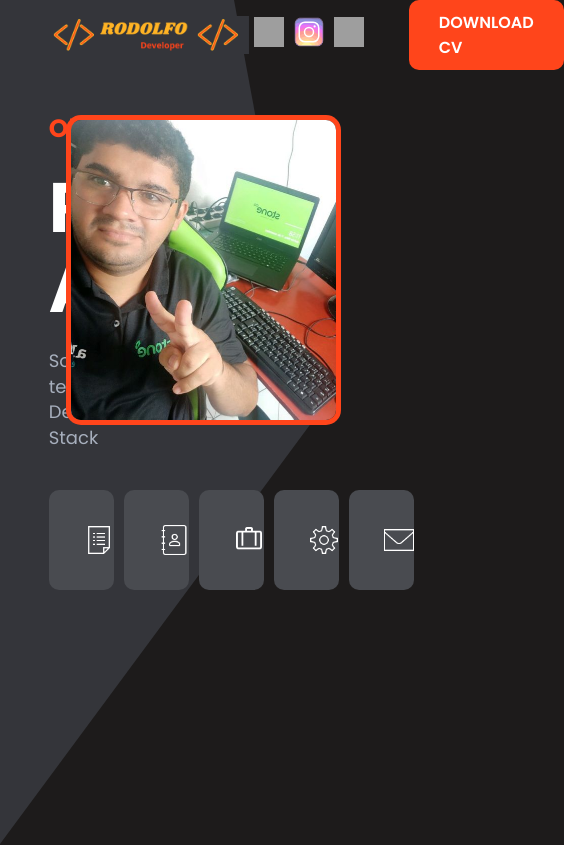
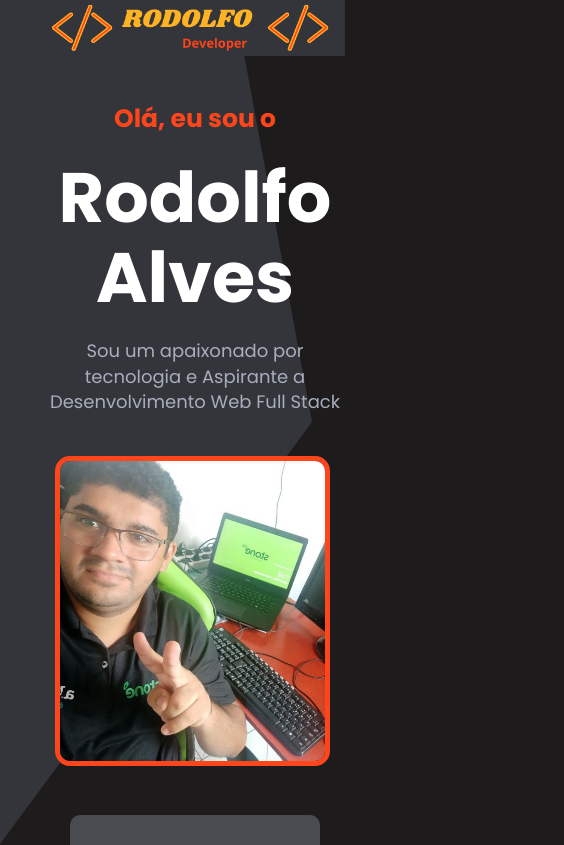
Before and after one commit to rodolfoalvesg/portifolio-react, a React (Create React App) app: page / in a window 390 px wide. Shown: the top 845 px of the page, 564 px wide, since content can reach past the window. Built offline with nearby package versions, Linux system fonts and the light colour scheme; grey boxes are pictures that could not be loaded.

Commit message:
added responsive

```diff
--- a/src/components/Experience/index.jsx
+++ b/src/components/Experience/index.jsx
@@ -11,9 +11,8 @@ export function Experience() {
           <h1>Educação & Habilidades</h1>
         </HeaderProfile>
 
-
         <Section>
-          <div>
+          <div className="box-1">
               <HeaderCards>
                 <h2>Educação</h2>
                 <span className="shape"></span>
@@ -30,20 +29,20 @@ export function Experience() {
                   <h3>CTD - Certified Tech Developer</h3>
                   <span>Digital House</span>
                   <p>Certificação em Web Full Stack, desenvolvida por parceiros como Mercado Livre e Globant.</p>
-                  <span className="data">2020 - 2023</span>
+                  <span className="data">2021 - 2023</span>
                 </CardExperiences>
 
                 <CardExperiences>
-                  <h3>CST em Back-end</h3>
-                  <span>Ampli - Anhanguera</span>
-                  <p>Curso Superior de Tecnologia em Back-end.</p>
-                  <span className="data">2020 - 2023</span>
+                  <h3>Engenharia de Software</h3>
+                  <span>Ampli Educacional</span>
+                  <p>Curso Superior de Engenharia de Software.</p>
+                  <span className="data">2021 - 2024</span>
                 </CardExperiences>
 
-                <HeaderCards>
-            <h2>Experiências</h2>
-            <span className="shape"></span>
-          </HeaderCards>
+              <HeaderCards>
+                <h2>Experiências</h2>
+                <span className="shape"></span>
+              </HeaderCards>
 
           <CardExperiences>
               <h3>Aprendiz</h3>
@@ -69,16 +68,13 @@ export function Experience() {
                 Atendimento N1: Suporte e informações de nível básico; informações sobre fatura e serviços.
                 Atendimento de Retenção: Suporte Especializado em retenção de clientes por matriz de argumentação e/ou negociação conforme demanda atendida.
                 Treinamento de N1: Aplicação de Treinamento em implantação de Unidade na cidade de Mossoró/RN. Acompanhamento de treinandos através de análise de perfil e desempenho e preenchimento de dossiês.</p>
-                <span className="data">Maio/2012 - Jun/2014</span>
+                <span className="data">Mai/2012 - Jun/2014</span>
           </CardExperiences>
 
 
           </div>
 
-
-
-
-          <div>
+          <div className="box-2">
 
             <HeaderCards>
               <h2> Hard Skills</h2>
@@ -121,7 +117,6 @@ export function Experience() {
 
 
           </div>
-
         </Section>
 
 
--- a/src/components/Header/index.jsx
+++ b/src/components/Header/index.jsx
@@ -4,7 +4,6 @@ import facebook from '../../assets/facebook.svg'
 import instagram from '../../assets/instagram.svg'
 import linkedin from '../../assets/linkedin.svg'
 import logo from '../../assets/logo.svg'
-
 
 function Header() {
   return (
--- a/src/components/Header/style.js
+++ b/src/components/Header/style.js
@@ -6,9 +6,13 @@ export const HeaderMain = Styled.header`
     display: flex;
     justify-content: space-between;
     align-items: center;
+    @media (max-width: 768px){
+        display: flex;
+        flex-direction: column;
+    }
 
     #logo{
-        width:200px;
+        width:300px;
     }
 
     div{
@@ -30,6 +34,9 @@ export const HeaderMain = Styled.header`
             li:hover{
                 transform: scale(1.1)
             }
+            @media (max-width: 768px){
+                margin-right:0;
+            }
         }
 
         .btn-cv{
@@ -45,5 +52,11 @@ export const HeaderMain = Styled.header`
         .btn-cv:hover{
             background-color: #FFB324;
         }
+
+        @media (max-width: 768px){
+            display: none;
+            flex-direction: column;
+
+        }
     }
 `
--- a/src/components/Main/style.js
+++ b/src/components/Main/style.js
@@ -3,16 +3,19 @@ import Styled from 'styled-components'
 export const MainStyle = Styled.main`
     width: 100%;
     min-height: 400px;
-    display: grid;
-    grid-template-columns: 1fr 1fr;
-    grid-template-areas:
-    'section-1 section-2';
+    display: flex;
     margin-top: 20px;
 
-    .box-1{
-        grid-area: section-1;
+
+    @media (max-width: 768px){
         display: flex;
         flex-direction: column;
+    }
+
+    .box-1{
+        display: flex;
+        flex-direction: column;
+        width: 50%;
 
         h3{
             font-size: 25px;
@@ -34,23 +37,41 @@ export const MainStyle = Styled.main`
             font-size: 18px;
             line-height:1.6rem
         }
+        @media (max-width: 768px){
+            display: flex;
+            flex-direction: column;
+            width: 100%;
+            text-align: center;
+        }
     }
 
     .box-2{
-        grid-area: section-2;
-        margin: 30px 0;
-        position:relative;
+        display: flex;
+        justify-content: flex-end;
+        width: 50%;
+        overflow: hidden;
         .my-photo{
             img{
                 width: 265px;
                 height: 300px;
                 object-fit: cover;
                 object-position: 10% 50%;
-                position: absolute;
-                right:5px;
                 border-radius: 10px;
                 box-shadow: 0 0 0 5px #FF451B;
+                margin-top:40px;
+                margin-right: 5px;
             }
+            @media (max-width: 768px){
+                margin-top: -40px;
+            }
+        }
+        @media (max-width: 768px){
+            display: flex;
+            flex-direction: column;
+            justify-content: center;
+            align-items: center;
+            width: 100%;
+            min-height: 400px;
         }
     }
 
--- a/src/components/Menu/index.jsx
+++ b/src/components/Menu/index.jsx
@@ -6,16 +6,12 @@ import mala from '../../assets/mala.png';
 import servicos from '../../assets/servicos.png';
 import email from '../../assets/email.png';
 
-
-
 export function Menu(props) {
 
   function Options(value){
     props.onSelectComponent(value)
     props.onOpenNewPageModal()
   }
-
-
 
   return (
       <NavStyle>
--- a/src/components/Menu/style.js
+++ b/src/components/Menu/style.js
@@ -20,7 +20,11 @@ export const NavStyle = Styled.nav`
             color: #fff;
             cursor: pointer;
 
+            @media (max-width: 768px){
+                transition: none;
+                width: 250px;
 
+            }
             li{
                 display: flex;
                 overflow: hidden;
@@ -31,6 +35,10 @@ export const NavStyle = Styled.nav`
                     margin-left:20px;
                     font-family: "Poppins", Arial, sans-serif;
                     font-weight: bold;
+                    @media (max-width: 768px){
+                        display: flex;
+                        align-items: center;
+                    }
                 }
 
                 img{
@@ -46,15 +54,19 @@ export const NavStyle = Styled.nav`
               justify-content:center;
               align-items: center;
             }
-
+            @media (max-width: 768px){
+                width: 250px;
+            }
         }
 
         button:focus{
             background-color: #FF451B;
         }
 
-
-
-
+        @media (max-width: 768px){
+            display: flex;
+            flex-direction: column;
+            align-items: center;
+        }
     }
 `
--- a/src/components/Profile/index.jsx
+++ b/src/components/Profile/index.jsx
@@ -50,7 +50,7 @@ export function Profile() {
             Oi! Meu nome é <strong>Rodolfo Alves</strong>. Sou Web Developer e sou muito apaixonado e dedicado ao meu trabalho. Estou em constante aprendizado, buscando novos conhecimentos acerca das melhores e mais usadas tecnologias do mercado.
             </p>
 
-           <button type="button">DOWNLOAD CV</button>
+           <a href="https://drive.google.com/file/d/1thPWrghiZkL_hMUwk2vIQbqKJT43js9T/view?usp=sharing" target="blank">DOWNLOAD CV</a>
         </Section>
     </Container>
   );
--- a/src/components/Profile/style.js
+++ b/src/components/Profile/style.js
@@ -1,38 +1,58 @@
 import Styled from 'styled-components'
 
 export const Container = Styled.section`
-    display: grid;
-    grid-template-columns: 1fr 1fr;
+    display: flex;
+    height:420px;
+    overflow-x: hidden;
+    overflow-y: scroll;
+    padding: 0 10px;
+
+
+    @media (max-width: 768px){
+        display: flex;
+        flex-direction: column;
+    }
+
+    ::-webkit-scrollbar{
+        width:5px;
+    }
+    ::-webkit-scrollbar-track {
+        background: #f1f1f1;
+        border-radius:2px;
+    }
+
+    ::-webkit-scrollbar-thumb {
+        background: #888;
+    }
+    ::-webkit-scrollbar-thumb:hover {
+        background: #555;
+    }
 
 
     .profile-box-1{
         display: flex;
+        min-height:550px;
+
+        width: 50%;
         position: relative;
-        overflow-x: hidden; ;
-        overflow-y: scroll;
-
+        @media (max-width: 768px){
+            width: 100%;
+            min-height:670px;
+            flex-direction: column;
+        }
     }
 
-    .profile-box-1::-webkit-scrollbar{
-        width:5px;
-
-    }
-
-    .profile-box-1::-webkit-scrollbar-track {
-        background: #f1f1f1;
-        border-radius:2px;
-    }
-
-    .profile-box-1::-webkit-scrollbar-thumb {
-        background: #888;
-    }
-    .profile-box-1::-webkit-scrollbar-thumb:hover {
-        background: #555;
-    }
 
     .profile-box-2{
+        width: 50%;
         padding: 0 20px;
         color: #fff;
+        position: relative;
+
+        @media (max-width: 768px){
+            width: 100%;
+        }
+
         h3{
             color: #ff451b;
             margin-bottom: 15px;
@@ -50,7 +70,7 @@ export const Container = Styled.section`
             margin-bottom:30px;
         }
 
-        button{
+        a{
             display: inline-flex;
             border: none;
             padding: 10px 30px;
@@ -60,31 +80,27 @@ export const Container = Styled.section`
             text-decoration: none;
             font-weight: 600;
             transition: all 0.3s ease;
-
         }
-        button:hover{
+        a:hover{
             background-color: #FFB324;
 
         }
     }
-
-
-
 `
 
 export const Section = Styled.div`
-
     min-height:420px;
-    overflow: hidden;
-
 
     figure{
         img{
-
             width:255px;
             height:320px;
             object-fit: cover;
-            border-radius:15px
+            border-radius:15px;
+            @media (max-width: 768px){
+                width: 100%;
+                height:256px;
+            }
         }
     }
 `
@@ -100,9 +116,18 @@ export const CardProfile = Styled.div`
     padding:20px;
     overflow: hidden;
 
+    @media (max-width: 768px){
+        position: relative;
+        width: 100%;
+        top: -30px;
+        left: 0px;
+        margin-bottom: 40px;
+
+    }
     ul {
         list-style-type: none;
         width: 90%;
+
         li{
             border-bottom: 1px dashed rgba(255,255,255,.3);
             margin-bottom:15px;
@@ -118,7 +143,6 @@ export const CardProfile = Styled.div`
                 color: #fff;
                 font-weight:600;
                 word-break: break-all;
-
             }
         }
     }
--- a/src/components/Works/index.jsx
+++ b/src/components/Works/index.jsx
@@ -6,7 +6,6 @@ import TableIcon from '../../assets/table.svg'
 import ManageIcon from '../../assets/manage.svg'
 import MainIcon from '../../assets/main.svg'
 import PalleteIcon from '../../assets/pallete.svg'
-
 
 export function Works() {
   return (
--- a/src/styles/global.js
+++ b/src/styles/global.js
@@ -35,25 +35,34 @@ export const GlobalStyle = createGlobalStyle`
         max-width: 75%;
         height: 80vh;
         background-color: #494B50;
-        padding:3rem;
+        padding: 2rem 1.5rem;
         position: relative;
         border-radius: 10px;
         overflow: hidden;
 
+        @media (max-width: 768px){
+            width: 100%;
+            max-width:90%;
+            height: 98vh;
+
+        }
     }
 
     .react-modal-close{
         position: absolute;
-        right: 35px;
-        top: 10px;
+        right: 16px;
+        top: 5px;
         border: 0;
         background: transparent;
         cursor: pointer;
         transition: transform 0.3s;
+        img{
+            width: 20px;
+        }
     }
 
     .react-modal-close:hover{
-        transform: scale(1.1);
+        transform: scale(1.2);
     }
 `;
 
```
Also changed, not shown: src/components/Experience/style.js (+58 -13 lines).
